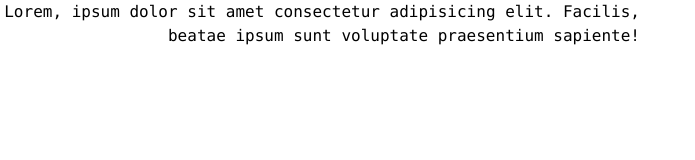
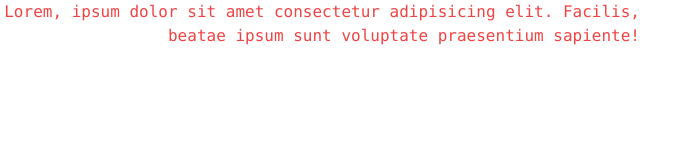
Before and after one commit to HarunaDev/tailwind-tut, a plain HTML site: page index.html in a window 1280 px wide. Shown: the whole page, without its empty margins (0-695 px from the left). Drawn offline with nearby package versions, Linux system fonts and the light colour scheme.

Commit message:
added class for text-color

```diff
--- a/index.html
+++ b/index.html
@@ -40,6 +40,6 @@
   <div class="bg-blue-700 w-32 h-32 px-4 py-4">box-2</div>  -->
 
   <!-- Styling Text - Font-Family -->
-  <p class="font-mono text-base text-right w-1/2">Lorem, ipsum dolor sit amet consectetur adipisicing elit. Facilis, beatae ipsum sunt voluptate praesentium sapiente!</p>
+  <p class="font-mono text-base text-right text-red-500 w-1/2">Lorem, ipsum dolor sit amet consectetur adipisicing elit. Facilis, beatae ipsum sunt voluptate praesentium sapiente!</p>
 </body>
 </html>
```
